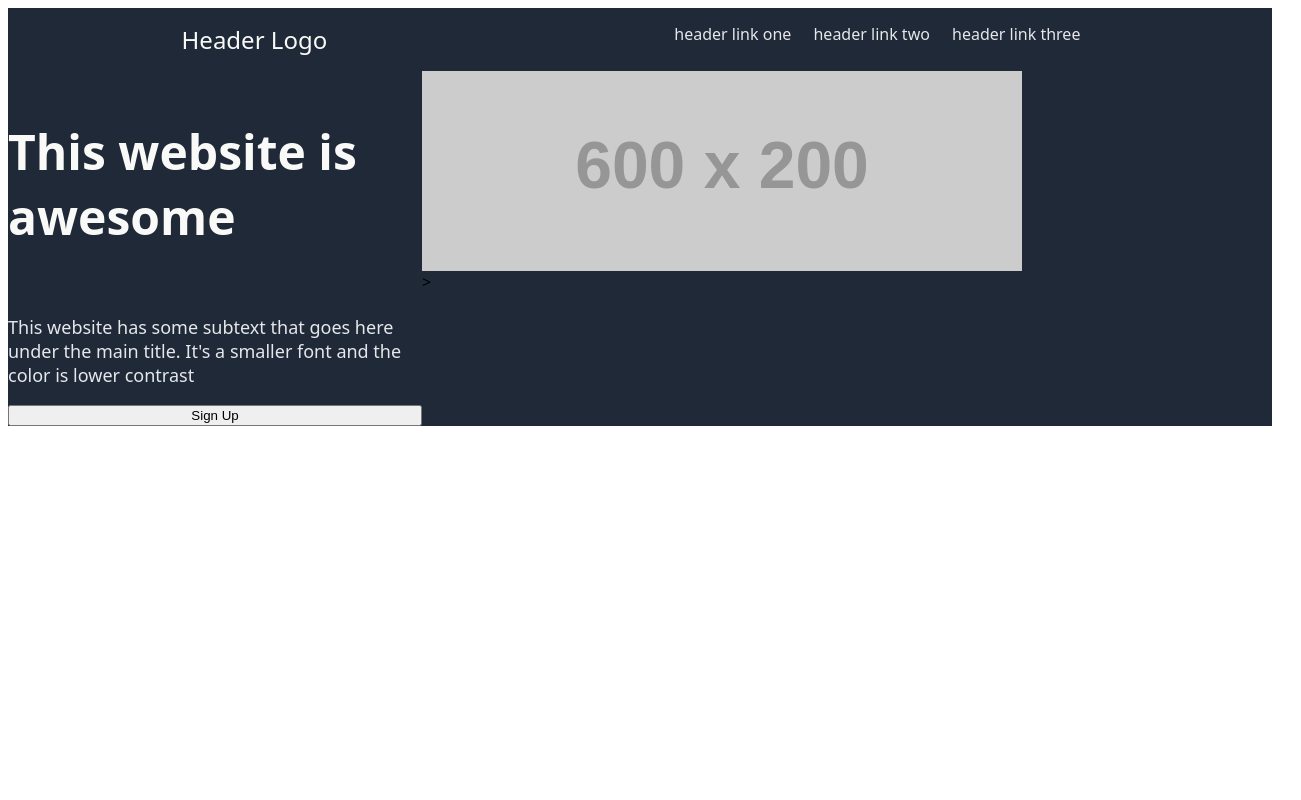
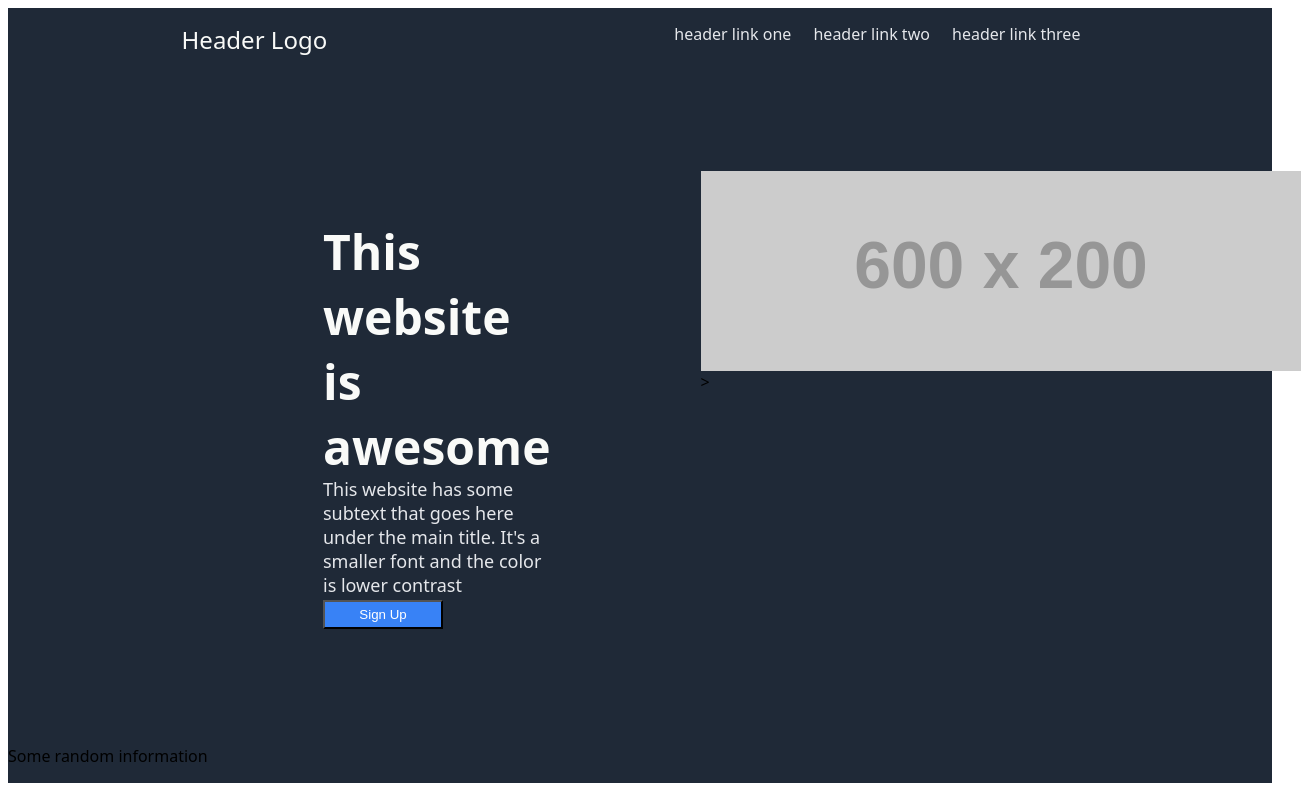
Before and after one commit to albert912/landing-page, a plain HTML site: page index.html in a window 1280 px wide. Shown: the whole page, 1301 px wide, since content can reach past the window. Drawn offline with Linux system fonts and the light colour scheme; placeholder pictures from the web are drawn by us.

Commit message:
created the second div

```diff
--- a/index.html
+++ b/index.html
@@ -43,6 +43,16 @@
     </div>
 
 
+    <div>
+
+    <p>Some random information</p>
+
+
+
+
+    </div>
+
+
     </header>
 
 
--- a/styles.css
+++ b/styles.css
@@ -17,6 +17,7 @@ header {
     justify-content: space-around;
     padding: 15px 0px;
 
+
 }
 
 
@@ -35,8 +36,8 @@ header {
 }
 
 .two {
-    display: flex
-
+    display: flex;
+    padding: 100px;
 
 
 
@@ -45,6 +46,9 @@ header {
 .text {
     display: flex;
     flex-direction: column;
+    flex-wrap: wrap;
+    margin-left: 215px;
+
 
 
 
@@ -55,14 +59,29 @@ header {
     font-size: 48px;
     font-weight: bolder;
     color: #F9FAF8;
+    max-width: 500px;
 }
 
 .secondary {
     font-size: 18px;
     color: #E5E7EB;
+    max-width: 470px;
+    margin-top: -50px;
+}
+
+button {
+    display: flex;
+   max-width: 120px;
+   padding: 5px;
+   justify-content: center;
+   align-items: center;
+   background-color: #3882F6;
+   color: white;
+   margin-top: -15px;
 }
 
 .placeholder {
-    margin-right: 250px;
+    margin-left: 150px;
+
 
 }
```
